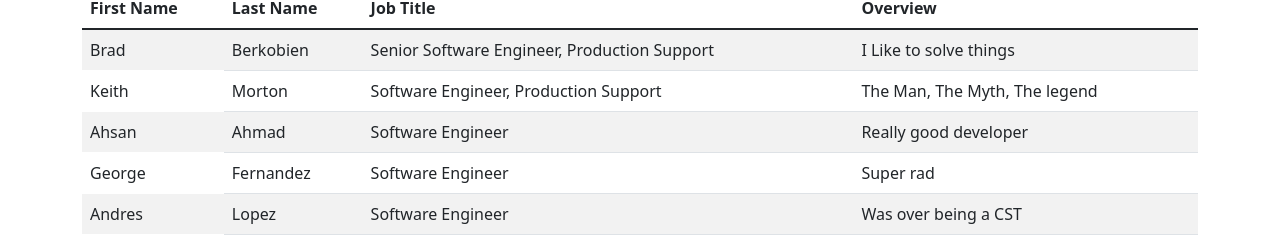
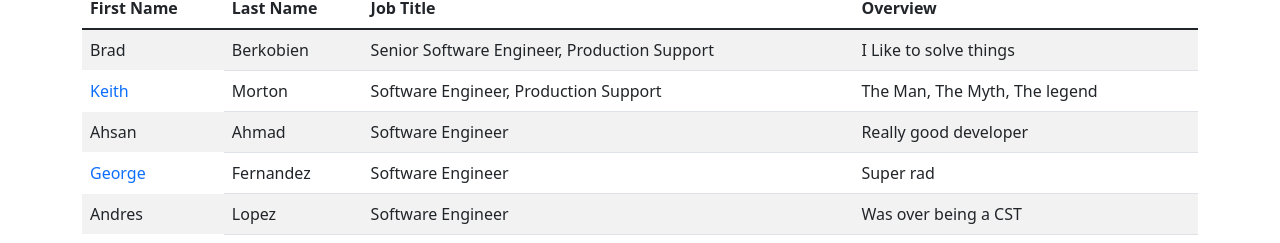
Before and after one commit to berk6529/berk6529.github.io, an Angular app in the folder ClientApp/: page /fetch-data in a window 1280 px wide. Shown: the part 181-424 px from the top of the page. Built offline with nearby package versions, Linux system fonts and the light colour scheme.

Commit message:
Make back button for hyperlinked names to pages

```diff
--- a/ClientApp/src/app/Ahsan/ahsan.component.html
+++ b/ClientApp/src/app/Ahsan/ahsan.component.html
@@ -1 +1,3 @@
 <h1>Ahsan Ahmad</h1>
+
+<button type="button" (click)="GoBack()">Back</button>
--- a/ClientApp/src/app/Ahsan/ahsan.component.ts
+++ b/ClientApp/src/app/Ahsan/ahsan.component.ts
@@ -1,4 +1,5 @@
 import { Component } from '@angular/core';
+import { Location } from '@angular/common';
 
 @Component({
   selector: 'ahsan',
@@ -7,4 +8,10 @@ import { Component } from '@angular/core';
 
 })
 export class AhsanComponent {
+
+   constructor(private _location: Location) { }
+
+   GoBack() {
+     this._location.back();
+    }
 }
--- a/ClientApp/src/app/fetch-data/fetch-data.component.html
+++ b/ClientApp/src/app/fetch-data/fetch-data.component.html
@@ -15,7 +15,7 @@
   </thead>
   <tbody>
     <tr *ngFor="let name of nameList">
-      <a class="nav-link text-dark" routerLinkActive="active" routerLink="{{name.RouterLink}}">{{ name.FirstName}}</a>
+      <a class="nav-link link-primary" routerLinkActive="active" routerLink="{{name.RouterLink}}">{{ name.FirstName}}</a>
       <td>{{ name.LastName}}</td>
       <td>{{ name.JobTitle}}</td>
       <td>{{ name.Overview }}</td>
```
